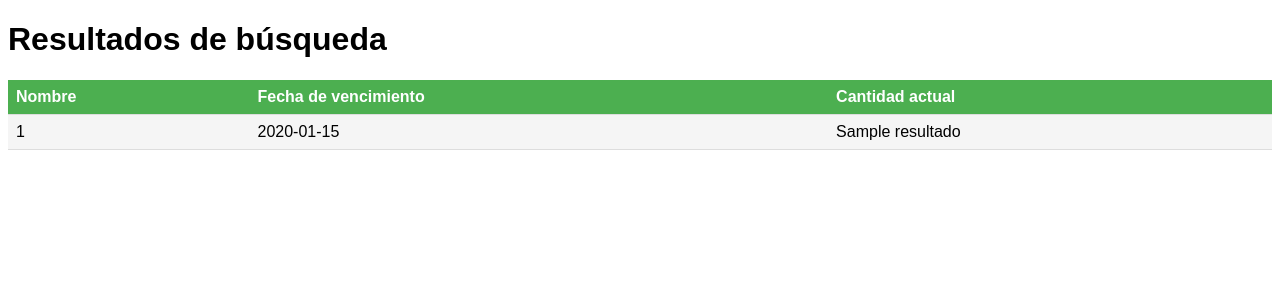
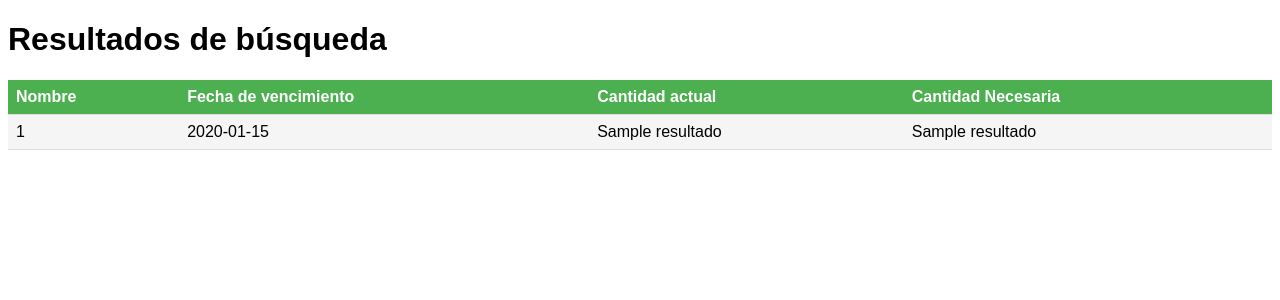
Before and after one commit to LINDAINES213/API_REST_BD_P2, a Flask app: template src/templates/medicamentos2.html in a window 1280 px wide. Shown: the top 300 px of the page. Run offline with Flask 3, Linux system fonts and the light colour scheme; the template is opened without the code that fills it: most values are stand-ins (such as "Sample title", 1, 10 or a date in 2020); some libraries are stand-ins or nearby versions.

Commit message:
cambios finales

```diff
--- a/src/templates/medicamentos2.html
+++ b/src/templates/medicamentos2.html
@@ -44,12 +44,14 @@
             <th>Nombre</th>
             <th>Fecha de vencimiento</th>
             <th>Cantidad actual</th>
+            <th>Cantidad Necesaria</th>
         </tr>
         {% for resultado in resultados %}
         <tr {% if resultado[1] <= (fecha_vencimiento) %}class="alerta"{% endif %}>
             <td>{{ resultado[0] }}</td>
             <td>{{ resultado[1].strftime('%Y-%m-%d') }}</td>
             <td{% if resultado[2] <= resultado[3] * 0.15 %} class="alerta"{% endif %}>{{ resultado[2] }}</td>
+            <td>{{resultado[3]}}</td>
         </tr>
         {% endfor %}
     </table>
```
Also changed, not shown: src/app.py (+5 -2 lines).
